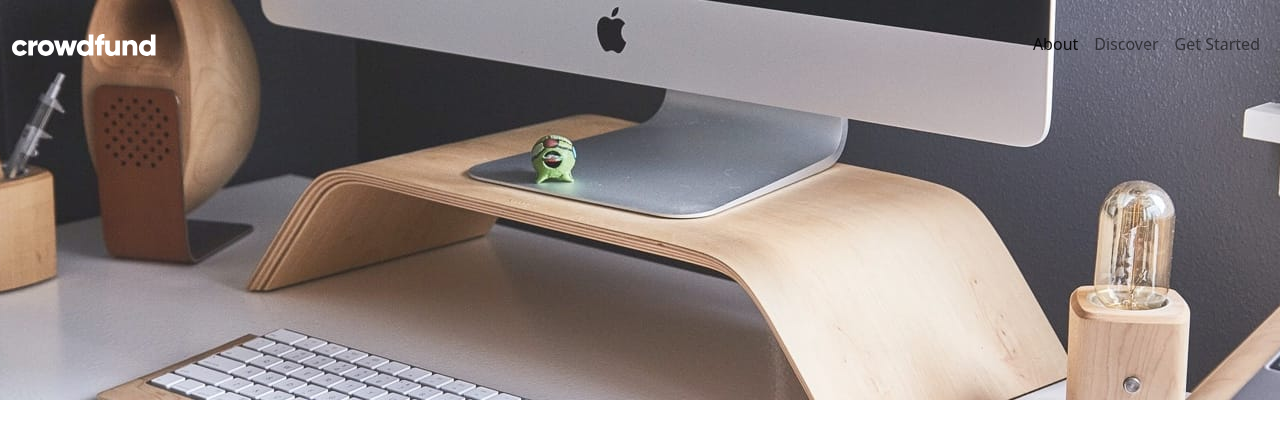
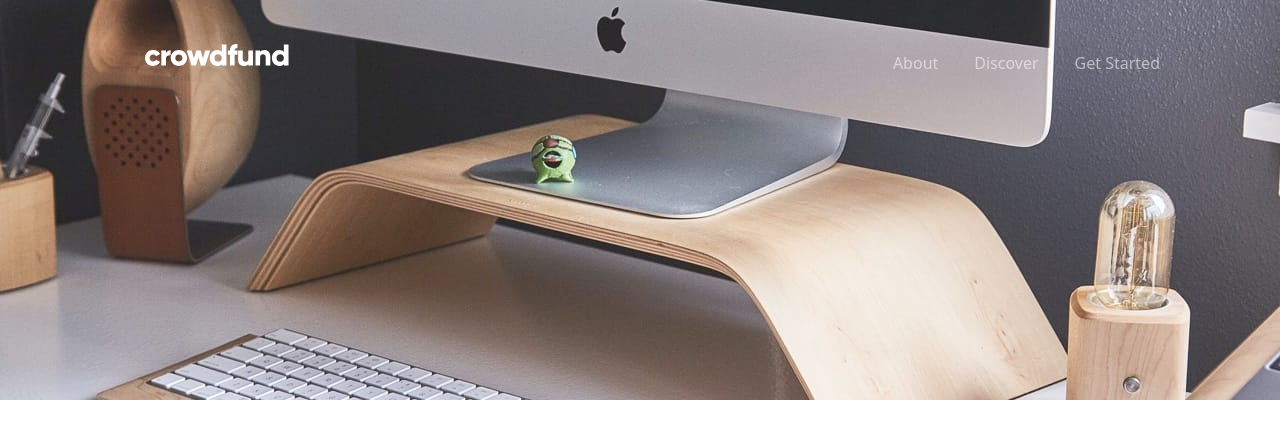
Before and after one commit to JanelleG51/crowdfuding-product-page, a plain HTML site: page index.html in a window 1280 px wide. Drawn offline with nearby package versions, Linux system fonts and the light colour scheme.

Commit message:
header and navbar resized

```diff
--- a/assets/css/style.css
+++ b/assets/css/style.css
@@ -24,21 +24,32 @@ body {
     width: 9rem;
 }
 
-.navbar{
-    padding-top: 1.5rem
+.navbar-padding{
+    padding-top: 25px;
 }
 
 .navbar-toggler{
     border: none;
 }
 
-.toggler-text{
-    font-weight: 500;
-    text-align: left;
+.navbar-nav{
+    margin-right: 100px;
+    margin-top: 18px;
+}
+
+.menu-item{
+    margin-left: 20px;
+    color: #fff;
+
 }
 
 .burger-icon{
     width: 1rem;
+}
+
+.toggler-text{
+    font-weight: 500;
+    text-align: left;
 }
 
 .hero-image{
@@ -53,17 +64,21 @@ body {
 
 }
 
-@media(min-width: 675px){
+@media(min-width: 900px){
 .hero-image{
     background: url('../../images/image-hero-desktop.jpg');
-    width: 100%;
+    min-width: auto;
     min-height: 400px;
+    background-repeat: no-repeat;
     background-position: center;
-    background-repeat: no-repeat;
     background-size: cover;
     position: relative;
     overflow-x: hidden;
 
     }
 
+.navbar-padding{
+    padding-left: 145px;
 }
+
+}
--- a/index.html
+++ b/index.html
@@ -15,7 +15,7 @@
 <body>
     <div class="container-fluid">
         <header class="row">
-            <nav class="navbar fixed-top navbar-expand-lg navbar-light navbar-padding">
+            <nav class="navbar fixed-top navbar-expand-lg navbar-dark navbar-padding">
                 <a class="navbar-logo" href="index.html"><img class="logo-position" src="images/logo.svg"></a>
                 <button class="navbar-toggler button-border" type="button" data-bs-toggle="collapse"
                     data-bs-target="#navbarNavAltMarkup" aria-controls="navbarNavAltMarkup" aria-expanded="false"
@@ -24,7 +24,7 @@
                 </button>
                 <div class="collapse navbar-collapse justify-content-end toggler-text" id="navbarNavAltMarkup">
                     <div class="navbar-nav">
-                        <a class="nav-link active menu-item" aria-current="page" href="index.html">About</a>
+                        <a class="nav-link menu-item" aria-current="page" href="index.html">About</a>
                         <a class="nav-link menu-item" href="#">Discover</a>
                         <a class="nav-link menu-item" href="#">Get Started</a>
                     </div>
```
